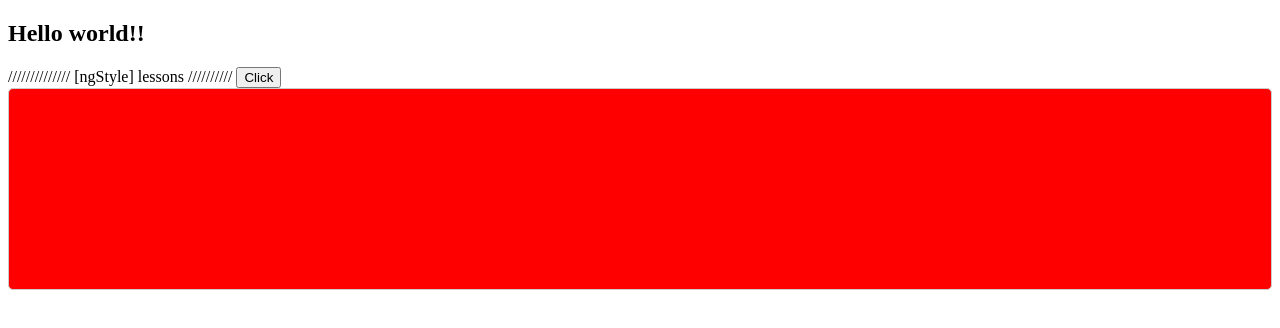
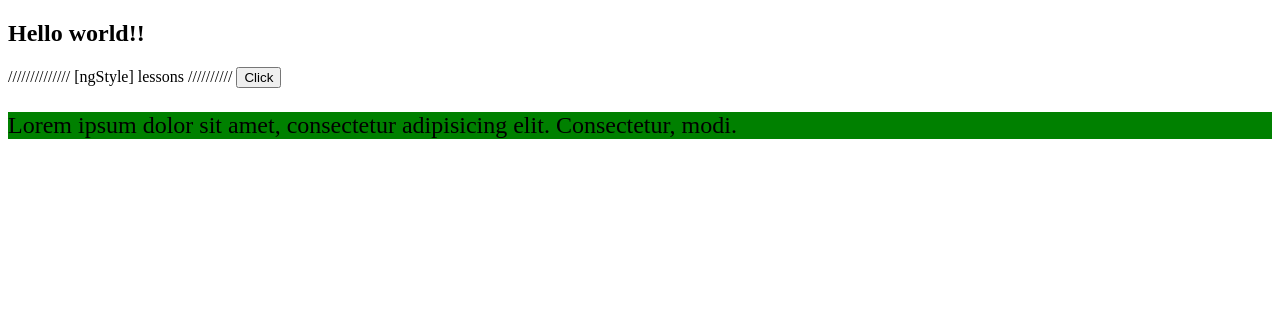
Before and after one commit to matviiko/angularLessons, an Angular app: page / in a window 1280 px wide. Shown: the top 328 px of the page. Built offline with nearby package versions, Linux system fonts and the light colour scheme.

Commit message:
ng if lesson

```diff
--- a/src/app/app.component.html
+++ b/src/app/app.component.html
@@ -1,13 +1,24 @@
 <h2>Hello world!!</h2>
 //////////////  [ngStyle] lessons  //////////
-<button (click)="backgroundClick = !backgroundClick" >Click</button>
+<button (click)="toggle = !toggle">Click</button>
 
-<div [ngStyle]="{
-height: '200px',
-weight: '200px',
-borderRadius: '5px',
-border: '1px solid #ccc',
-background: backgroundClick ? 'yellow' : 'red'
-}">
+<!--<div [ngStyle]="{-->
+<!--height: '200px',-->
+<!--weight: '200px',-->
+<!--borderRadius: '5px',-->
+<!--border: '1px solid #ccc',-->
+<!--background: backgroundClick ? 'yellow' : 'red'-->
+<!--}">-->
+<!--</div>-->
 
-</div>
+
+<!--<p [ngClass]="{red: backgroundClick,-->
+<!--green: !backgroundClick-->
+<!--}">Lorem ipsum dolor sit amet.</p>-->
+
+
+<p *ngIf="toggle; else greenP " class="red">Lorem ipsum dolor sit amet, consectetur adipisicing elit. Consectetur, modi.</p>
+
+<ng-template #greenP   >
+<p  class="green">Lorem ipsum dolor sit amet, consectetur adipisicing elit. Consectetur, modi.</p>
+</ng-template>
--- a/src/app/app.component.scss
+++ b/src/app/app.component.scss
@@ -0,0 +1,9 @@
+.red {
+  background: red;
+  font-weight: bold;
+}
+
+.green {
+  background: green;
+  font-size: 1.5rem;
+}
--- a/src/app/app.component.ts
+++ b/src/app/app.component.ts
@@ -7,6 +7,7 @@ import { Component } from '@angular/core';
 })
 export class AppComponent {
 
-backgroundClick = false
+toggle = false
+
 
 }
```
